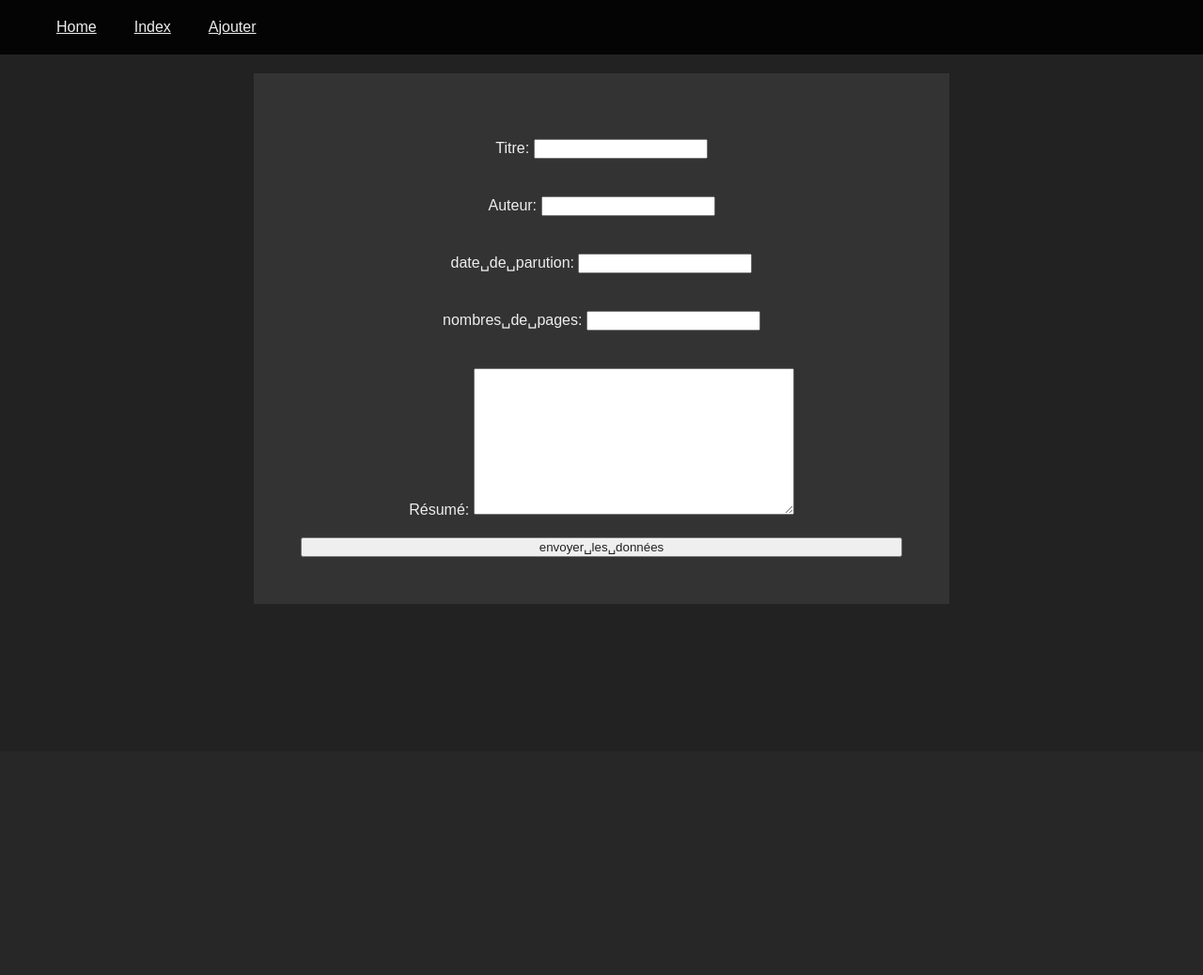
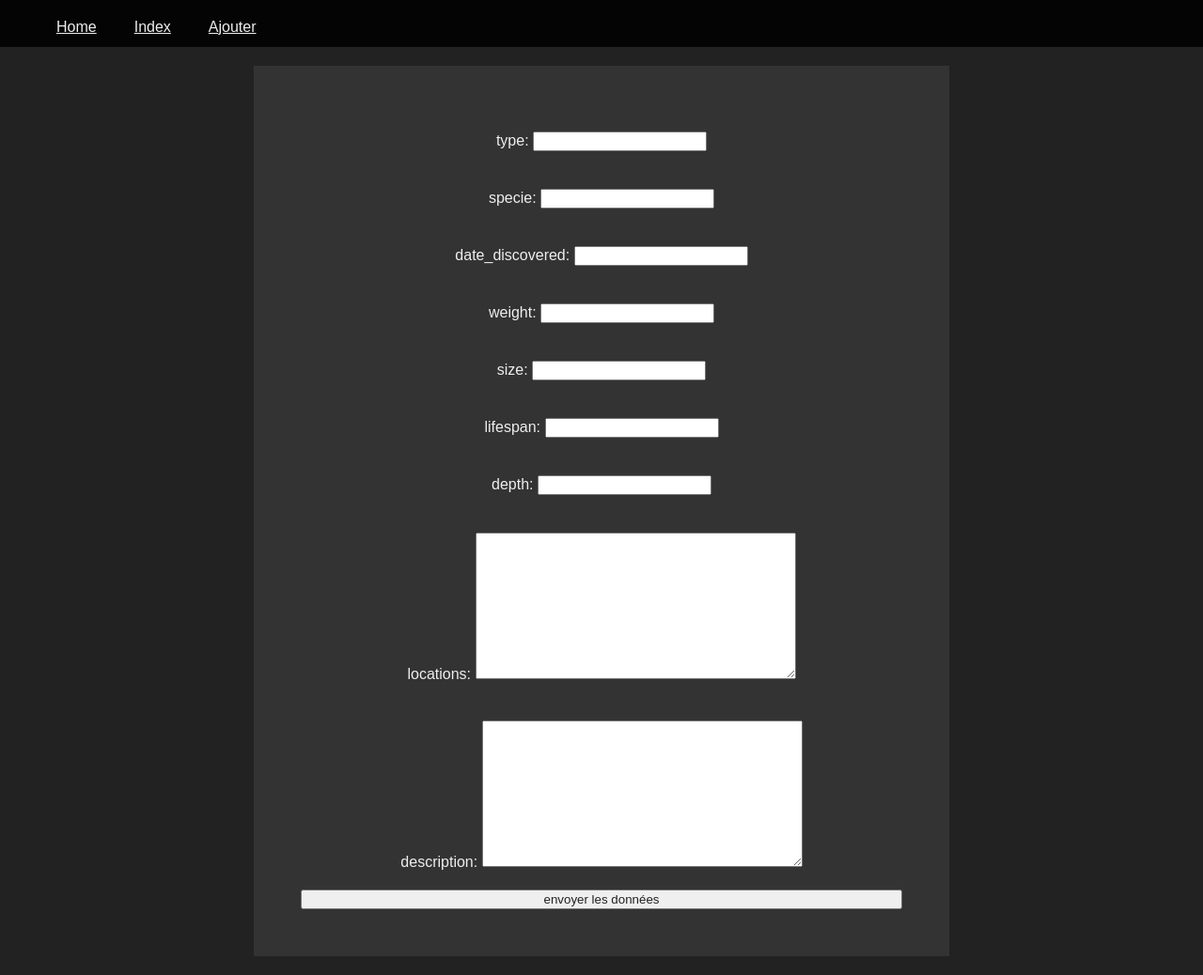
Before and after one commit to Raph-Romeo/R209_Django, a Django app: page /application/ajout/ in a window 1280 px wide. Shown: the whole page at 94% size. Before the commit the page ends 593 px from the top, so only its background shows below. Run offline with Django 4.2, Linux system fonts and the light colour scheme.

Commit message:
Formulaire

```diff
--- a/R209/pythonProject/firstproject/application/forms.py
+++ b/R209/pythonProject/firstproject/application/forms.py
@@ -3,12 +3,16 @@ from django.utils.translation import gettext_lazy as _
 from . import models
 class LivreForm(ModelForm):
     class Meta:
-        model = models.Livre
-        fields = ('titre', 'auteur', 'date_parution', 'nombre_pages','resume')
+        model = models.Specie
+        fields = ('type', 'specie', 'date_discovered','weight','size','weight','lifespan','depth','locations','description')
         labels = {
-        'titre' : _('Titre'),
-        'auteur' : _('Auteur') ,
-        'date_parution' : _('date␣de␣parution'),
-        'nombre_pages' : _('nombres␣de␣pages'),
-        'resume' : _('Résumé')
+        'type' : _('type'),
+        'specie' : _('specie'),
+        'date_discovered' : _('date_discovered'),
+        'size' : _('size'),
+        'weight': _('weight'),
+        'lifespan' : _('lifespan'),
+        'depth' : _('depth'),
+        'locations' : _('locations'),
+        'description' : _('description')
         }
--- a/R209/pythonProject/firstproject/application/models.py
+++ b/R209/pythonProject/firstproject/application/models.py
@@ -2,13 +2,17 @@ from django.db import models
 
 # Create your models here.
 
-class Livre(models.Model): #déclare la classe Livre héritant de la classe Model, classe de base des modèles
-    titre = models.CharField(max_length=100) # défini un champs de type texte de 100 caractères maximum
-    auteur = models.CharField(max_length = 100)
-    date_parution = models.DateField(blank=True, null = True) # champs de type date, pouvant être null ou ne pas être rempli
-    nombre_pages = models.IntegerField(blank=False) # champs de type entier devant être obligatoirement rempli
-    resume = models.TextField(null = True, blank = True) # champs de type text long
+class Specie(models.Model): #déclare la classe Livre héritant de la classe Model, classe de base des modèles
+    type = models.CharField(max_length=100) # défini un champs de type texte de 100 caractères maximum
+    specie = models.CharField(max_length = 100)
+    date_discovered = models.DateField(blank=True, null = True) # champs de type date, pouvant être null ou ne pas être rempli
+    size = models.IntegerField(blank=False) # champs de type entier devant être obligatoirement rempli
+    weight = models.IntegerField(blank=False)  # champs de type entier devant être obligatoirement rempli
+    lifespan = models.IntegerField(blank=False) # champs de type entier devant être obligatoirement rempli
+    depth = models.CharField(max_length=100)
+    locations = models.TextField(null = True, blank = True) # champs de type text long
+    description = models.TextField(null = True, blank = True) # champs de type text long
 
     def __str__(self):
-        chaine = f"{self.titre} écrit par {self.auteur} édité le {self.date_parution}"
-        return chaine
+        string = f"{self.type} {self.specie} discovered in {self.date_discovered}"
+        return string
--- a/R209/pythonProject/firstproject/application/templates/ajout.html
+++ b/R209/pythonProject/firstproject/application/templates/ajout.html
@@ -13,7 +13,7 @@ Bonjour
 <form method="post" action="/application/traitement/">
 {% csrf_token %}
 {{ form.as_ul }} <!-- permet d'afficher tous les champs sous forme d'une liste-->
-<input type="submit" value="envoyer␣les␣données"\>
+<input type="submit" value="envoyer les données"\>
 </form>
 
 {% endblock %}
--- a/R209/pythonProject/firstproject/application/views.py
+++ b/R209/pythonProject/firstproject/application/views.py
@@ -37,7 +37,7 @@ def traitement(request):
         return render(request, "ajout.html", {"form": lform})
 
 def affiche(request, id):
-    livre = models.Livre.objectq.get(pk=id) # méthode pour récupérer les données dans la base avec un id donnée
+    livre = models.Specie.objects.get(pk=id) # méthode pour récupérer les données dans la base avec un id donnée
     return render(request,"affiche.html",{"livre": livre})
 
 def update(request):
```
